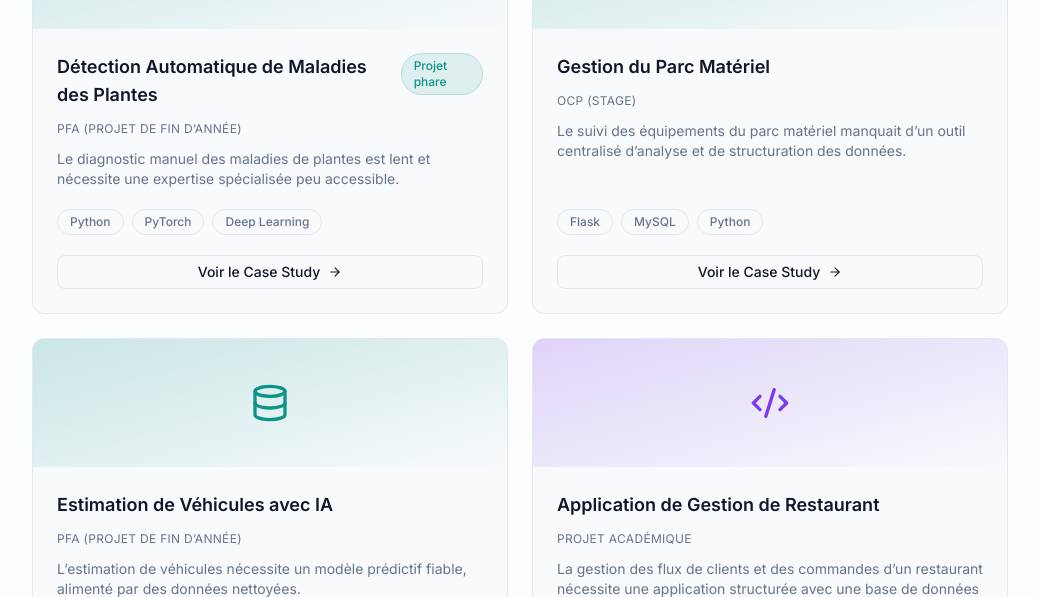
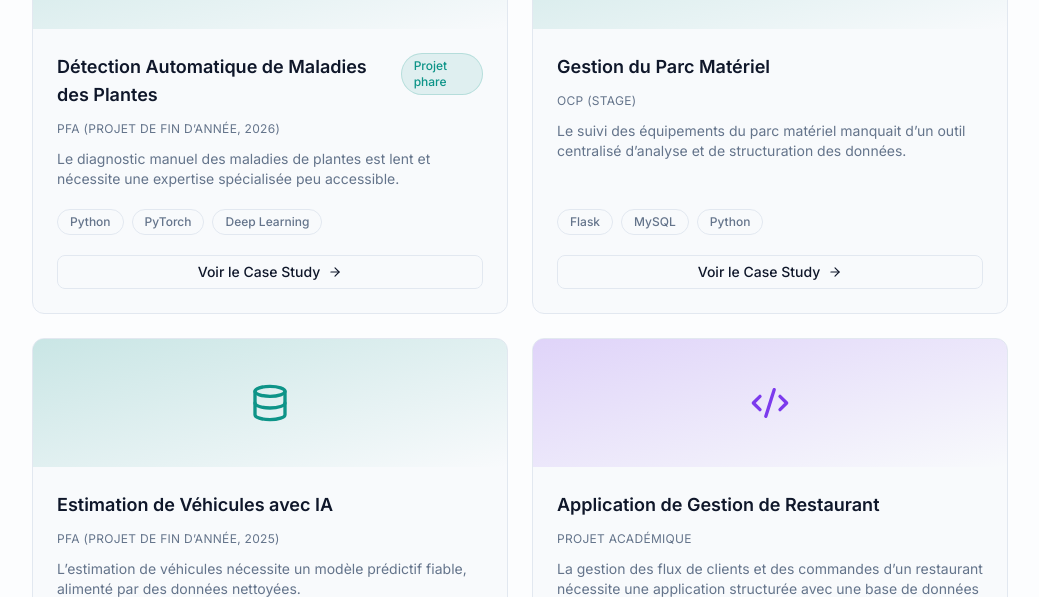
Before and after one commit to soufianebouragaa01/soufiane-bouragaa-portfolio, a React (Vite) app: page / in a window 1280 px wide. Shown: the part 4340-4937 px from the top of the page, without its empty margins (120-1159 px from the left). Built offline with nearby package versions, Linux system fonts and the light colour scheme.

Commit message:
Add years to the two PFA projects (2026 plants, 2025 vehicles)

```diff
--- a/src/data/projects.js
+++ b/src/data/projects.js
@@ -85,7 +85,7 @@ export const projects = [
   {
     slug: 'detection-maladies-plantes',
     name: 'Détection Automatique de Maladies des Plantes',
-    company: 'PFA (Projet de Fin d’Année)',
+    company: 'PFA (Projet de Fin d’Année, 2026)',
     domain: 'data',
     featured: true,
     businessProblem:
@@ -132,7 +132,7 @@ export const projects = [
   {
     slug: 'estimation-vehicules-ml',
     name: 'Estimation de Véhicules avec IA',
-    company: 'PFA (Projet de Fin d’Année)',
+    company: 'PFA (Projet de Fin d’Année, 2025)',
     domain: 'data',
     featured: false,
     businessProblem:
```
